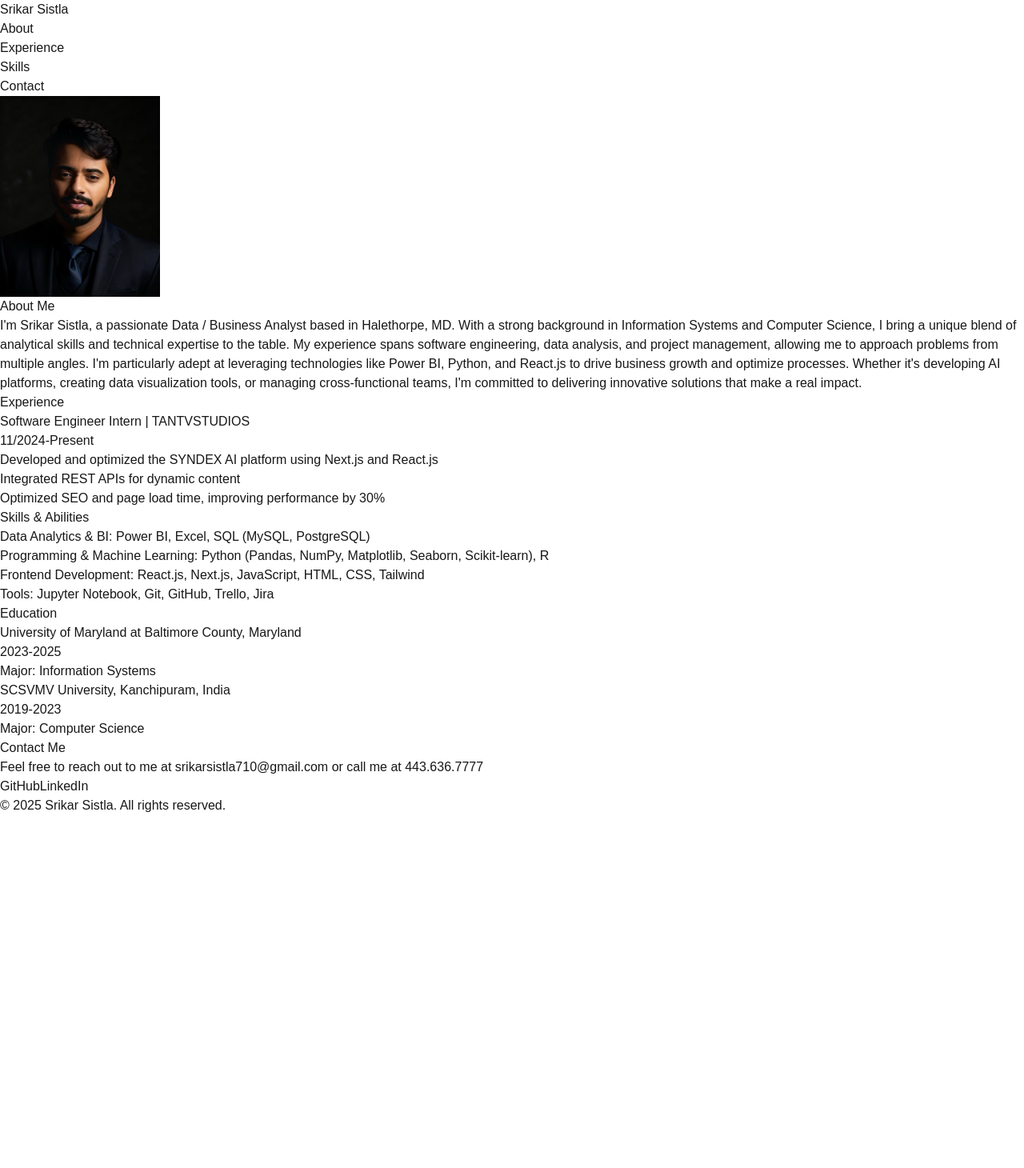
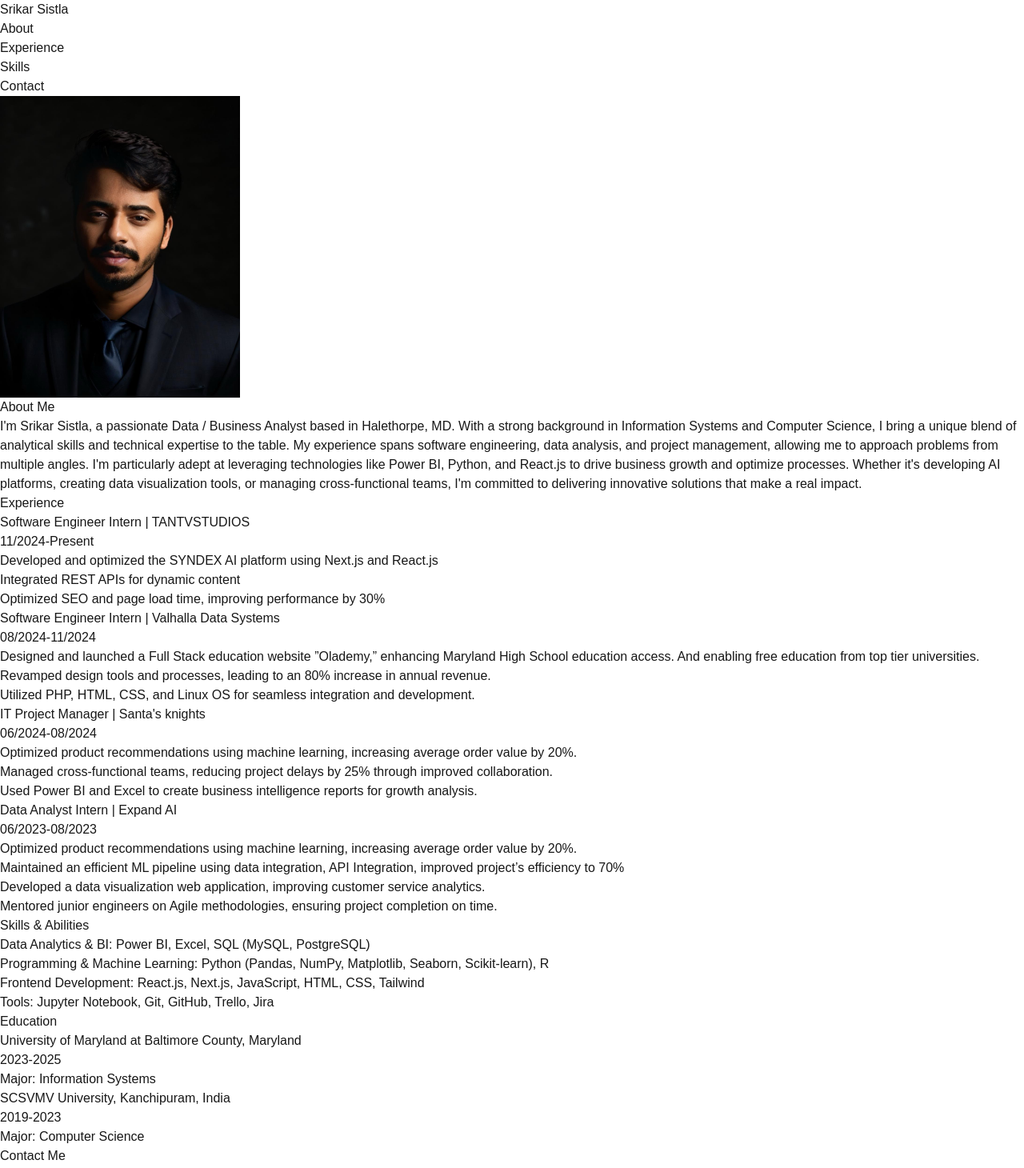
Before and after one commit to SrikarSistla08/MyPortfolio, a Next.js app: page / in a window 1280 px wide. Shown: the top 1460 px of the page at 80% size. Before the commit the page ends 1019 px from the top, so only its background shows below. Built offline with nearby package versions, Linux system fonts and the light colour scheme.

Commit message:
Experience changes

```diff
--- a/src/app/page.tsx
+++ b/src/app/page.tsx
@@ -4,7 +4,7 @@
   return (
     <div className="grid grid-rows-[auto_1fr_auto] min-h-screen p-8 gap-16 sm:p-20 font-[family-name:var(--font-geist-sans)]">
       <header className="flex justify-between items-center">
-        <h1 className="text-2xl font-bold">Srikar Sistla</h1>
+        <h1 className="text-7xl font-bold">Srikar Sistla</h1>
         <nav>
           <ul className="flex gap-4">
             <li><a href="#about" className="hover:underline">About</a></li>
@@ -22,13 +22,14 @@
             className="rounded-full"
             src="/Profile.jpg"
             alt="Srikar Sistla"
-            width={200}
-            height={200}
+            width={300}
+            height={300}
             priority
           />
           <h2 className="text-3xl font-bold">About Me</h2>
           <p className="text-lg">
-I'm Srikar Sistla, a passionate Data / Business Analyst based in Halethorpe, MD. With a strong background in Information Systems and Computer Science, I bring a unique blend of analytical skills and technical expertise to the table. My experience spans software engineering, data analysis, and project management, allowing me to approach problems from multiple angles. I'm particularly adept at leveraging technologies like Power BI, Python, and React.js to drive business growth and optimize processes. Whether it's developing AI platforms, creating data visualization tools, or managing cross-functional teams, I'm committed to delivering innovative solutions that make a real impact.          </p>
+            I'm Srikar Sistla, a passionate Data / Business Analyst based in Halethorpe, MD. With a strong background in Information Systems and Computer Science, I bring a unique blend of analytical skills and technical expertise to the table. My experience spans software engineering, data analysis, and project management, allowing me to approach problems from multiple angles. I'm particularly adept at leveraging technologies like Power BI, Python, and React.js to drive business growth and optimize processes. Whether it's developing AI platforms, creating data visualization tools, or managing cross-functional teams, I'm committed to delivering innovative solutions that make a real impact.
+          </p>
         </section>
 
         {/* Experience Section */}
@@ -44,7 +45,38 @@
                 <li>Optimized SEO and page load time, improving performance by 30%</li>
               </ul>
             </div>
-            {/* Add more experience entries here */}
+
+            <div>
+              <h3 className="text-xl font-semibold">Software Engineer Intern | Valhalla Data Systems</h3>
+              <p className="text-sm text-gray-600">08/2024-11/2024</p>
+              <ul className="list-disc list-inside mt-2">
+                <li>Designed and launched a Full Stack education website ”Olademy,” enhancing Maryland High School education access. And enabling free education from top tier universities.</li>
+                <li>Revamped design tools and processes, leading to an 80% increase in annual revenue.</li>
+                <li>Utilized PHP, HTML, CSS, and Linux OS for seamless integration and development.</li>
+              </ul>
+            </div>
+
+            <div>
+              <h3 className="text-xl font-semibold">IT Project Manager | Santa's knights</h3>
+              <p className="text-sm text-gray-600">06/2024-08/2024</p>
+              <ul className="list-disc list-inside mt-2">
+                <li>Optimized product recommendations using machine learning, increasing average order value by 20%.</li>
+                <li>Managed cross-functional teams, reducing project delays by 25% through improved collaboration.</li>
+                <li>Used Power BI and Excel to create business intelligence reports for growth analysis.</li>
+              </ul>
+            </div>
+
+            <div>
+              <h3 className="text-xl font-semibold">Data Analyst Intern | Expand AI</h3>
+              <p className="text-sm text-gray-600">06/2023-08/2023</p>
+              <ul className="list-disc list-inside mt-2">
+                <li>Optimized product recommendations using machine learning, increasing average order value by 20%.</li>
+                <li>Maintained an efficient ML pipeline using data integration, API Integration, improved project’s efficiency to 70%</li>
+                <li>Developed a data visualization web application, improving customer service analytics.</li>
+                <li>Mentored junior engineers on Agile methodologies, ensuring project completion on time.</li>
+              </ul>
+            </div>
+
           </div>
         </section>
 
```
